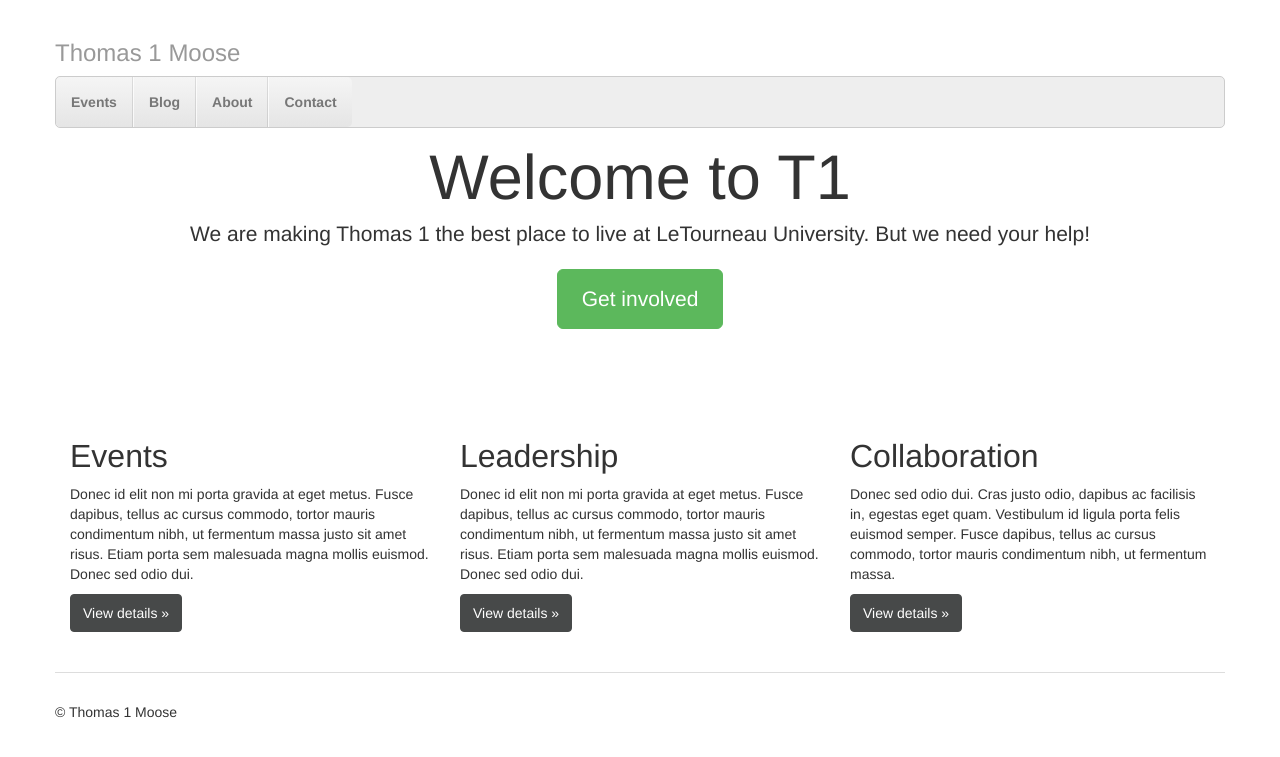
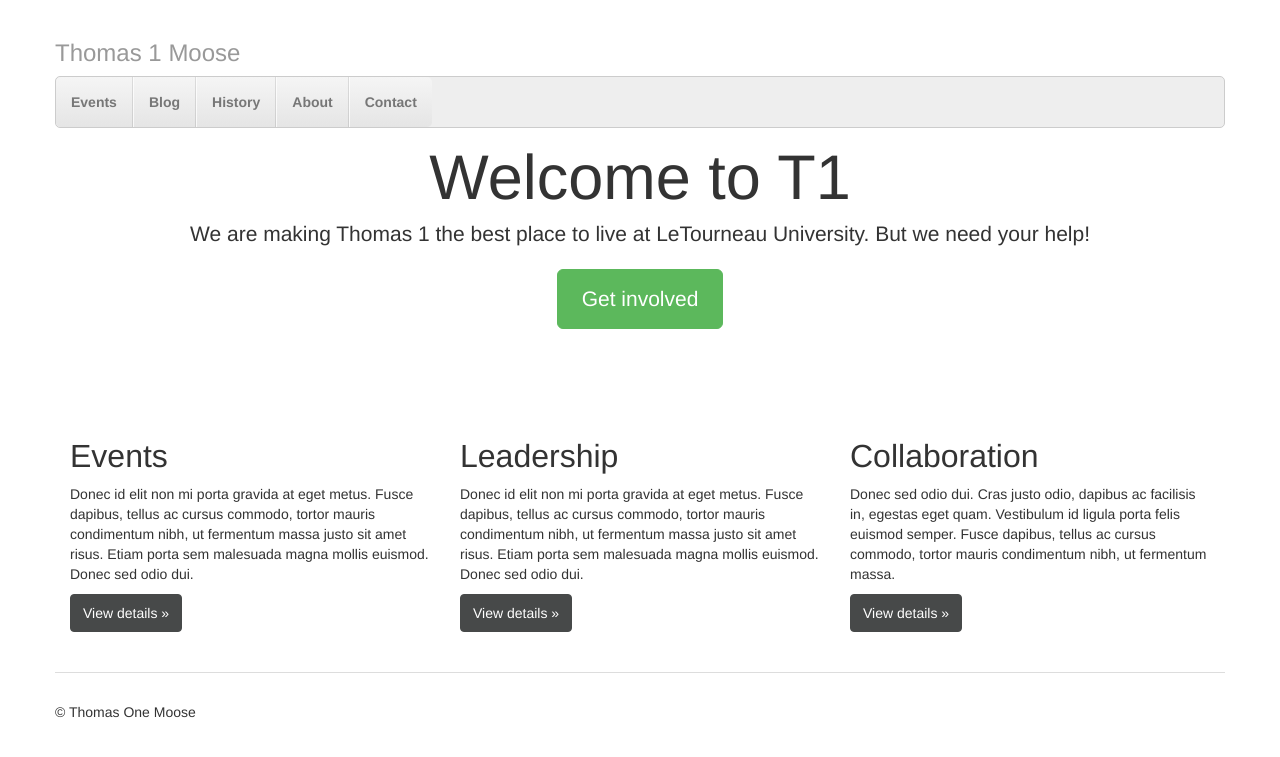
Before and after one commit to thomas1moose/thomas1moose.github.io, a Jekyll site: the page built from index.html, in a window 1280 px wide. Shown: the top 757 px of the page. Built offline with Jekyll 4.4.1, drawn with Linux system fonts in a browser that asks for light colours.

Commit message:
Revert "Active tabs, History page"
This reverts commit 5adc74b018aa9df80523c7221aca0c7136711a69.

```diff
--- a/_layouts/main.html
+++ b/_layouts/main.html
@@ -7,10 +7,11 @@
       <div class="masthead">
         <a href="/"><h3 class="text-muted">{{ site.name }}</h3></a>
         <ul class="nav navbar-nav nav-justified">
-          <li{% if page.title == 'Events'%} class="active" {% endif %}><a href="/events">Events</a></li>
-          <li{% if page.title == 'Blog'%} class="active" {% endif %}><a href="/blog">Blog</a></li>
-          <li{% if page.title == 'About'%} class="active" {% endif %}><a href="/about">About</a></li>
-          <li{% if page.title == 'Contact'%} class="active" {% endif %}><a href="/contact">Contact</a></li>
+          <li><a href="/events">Events</a></li>
+          <li><a href="#">Blog</a></li>
+          <li><a href="#">History</a></li>
+          <li><a href="#">About</a></li>
+          <li><a href="/contact">Contact</a></li>
         </ul>
       </div>
 
@@ -18,7 +19,7 @@
 
       <!-- Site footer -->
       <div class="footer">
-        <p>© Thomas 1 Moose</p>
+        <p>© Thomas One Moose</p>
       </div>
 
     </div>
```
Also changed, not shown: history/index.html (deleted, +0 -8 lines).
